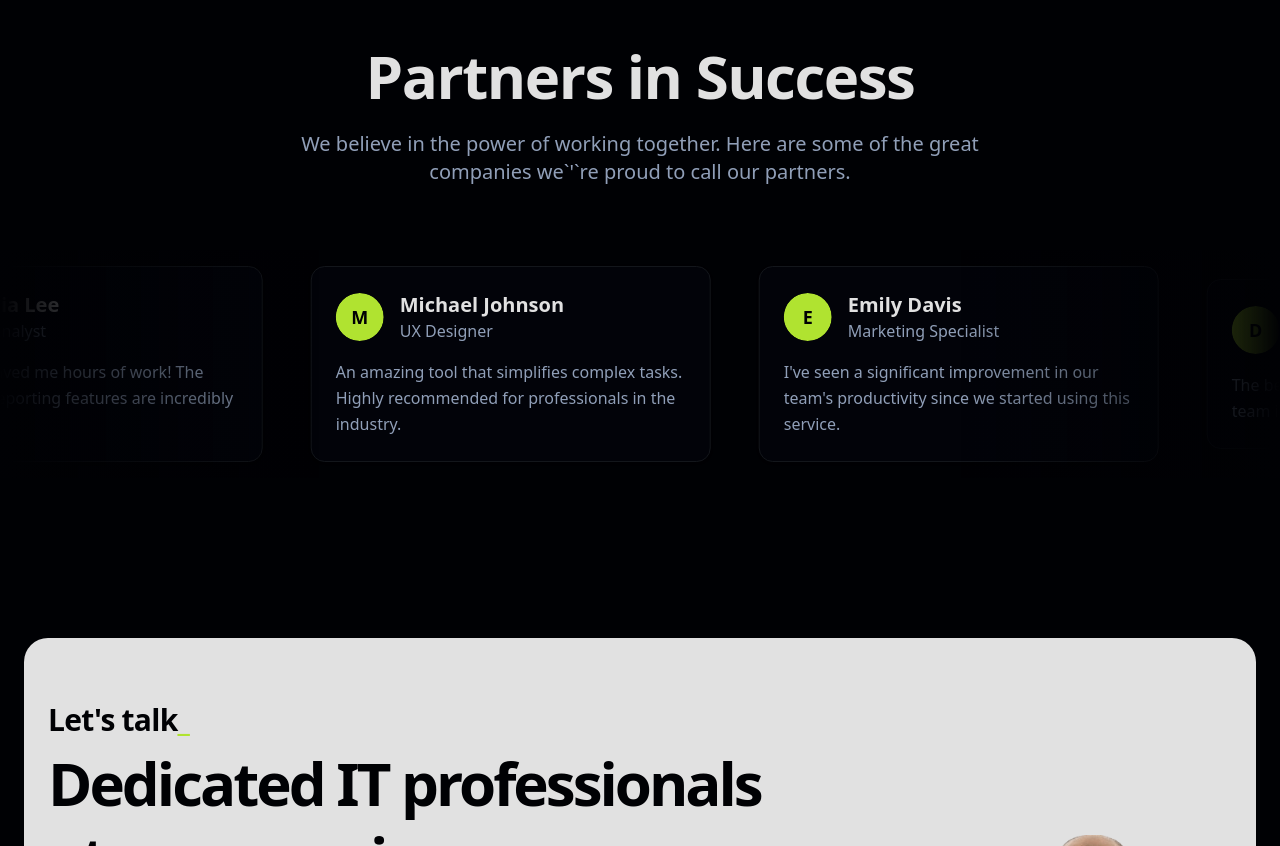
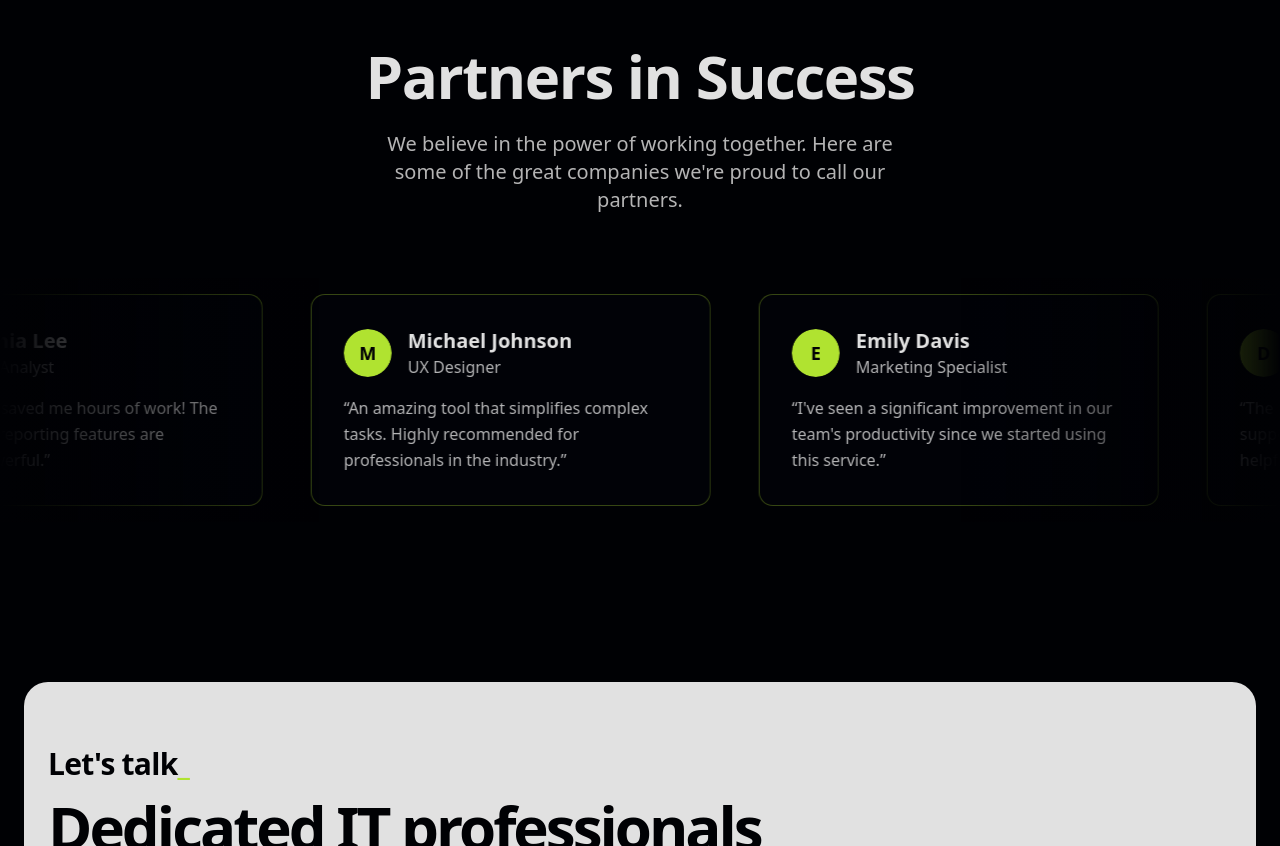
Before and after one commit to braj83/jcs-website, a Next.js app: page / in a window 1280 px wide. Shown: the part 5360-6206 px from the top of the page. Built offline with nearby package versions, Linux system fonts and the light colour scheme.

Commit message:
small changes to improve styling and consistency

```diff
--- a/src/components/partners/partners.tsx
+++ b/src/components/partners/partners.tsx
@@ -56,11 +56,12 @@ const partners = [
 const Partners = () => (
   <section className="w-full py-12 lg:py-20 overflow-hidden">
     <div className="max-w-[80rem] mx-auto px-4 sm:px-6">
-      <h2 className="text-4xl md:text-5xl lg:text-6xl font-semibold text-center tracking-tight">
+      <h2 className="text-4xl md:text-5xl lg:text-6xl font-semibold text-center tracking-tight px-4">
         Partners in Success
       </h2>
-      <p className="mt-4 lg:mt-6 text-center text-muted-foreground text-base sm:text-lg lg:text-xl max-w-3xl mx-auto">
-        We believe in the power of working together. Here are some of the great companies we`&apos;`re proud to call our partners.
+      <p className="mt-4 lg:mt-6 text-center text-foreground/80 text-base sm:text-lg lg:text-xl max-w-xl mx-auto px-4">
+        We believe in the power of working together. Here are some of the great
+        companies we&apos;re proud to call our partners.
       </p>
     </div>
 
@@ -72,8 +73,11 @@ const Partners = () => (
         {partners.map((partner) => (
           <div
             key={partner.id}
-            className="mx-4 w-[400px] bg-card border border-border rounded-xl p-6 shadow-sm"
+            className="group relative mx-4 w-[400px] overflow-hidden flex"
           >
+            <div className="absolute inset-0 bg-gradient-to-br from-primary/5 via-transparent to-primary/10 opacity-0 group-hover:opacity-100 transition-opacity duration-700 rounded-xl" />
+
+            <div className="relative flex flex-col border border-primary/30 hover:border-primary/20 rounded-xl p-6 lg:p-8 bg-card/80 backdrop-blur-sm hover:bg-card transition-all duration-500 h-full hover:shadow-lg hover:shadow-primary/5">
               <div className="flex items-center gap-4">
                 <Avatar className="h-12 w-12">
                   <AvatarFallback className="text-lg font-semibold bg-primary text-primary-foreground">
@@ -81,13 +85,19 @@ const Partners = () => (
                   </AvatarFallback>
                 </Avatar>
                 <div>
-                <p className="text-xl font-semibold">{partner.name}</p>
-                <p className="text-base text-muted-foreground">{partner.designation}</p>
+                  <p className="text-xl font-semibold text-foreground">{partner.name}</p>
+                  <p className="text-base text-foreground/80">
+                    {partner.designation}
+                  </p>
                 </div>
               </div>
-            <p className="mt-4 text-base leading-relaxed text-muted-foreground">
-              {partner.testimonial}
+              <p className="mt-4 text-base leading-relaxed text-foreground/80">
+                &ldquo;{partner.testimonial}&rdquo;
               </p>
+            </div>
+
+            <div className="absolute -top-1 -right-1 w-20 h-20 bg-gradient-to-br from-primary/10 to-transparent rounded-full blur-xl opacity-0 group-hover:opacity-100 transition-opacity duration-500" />
+            <div className="absolute -bottom-1 -left-1 w-16 h-16 bg-gradient-to-tr from-primary/5 to-transparent rounded-full blur-lg opacity-0 group-hover:opacity-100 transition-opacity duration-700" />
           </div>
         ))}
       </Marquee>
```
Lines whose indentation alone changed are shown as unchanged.
